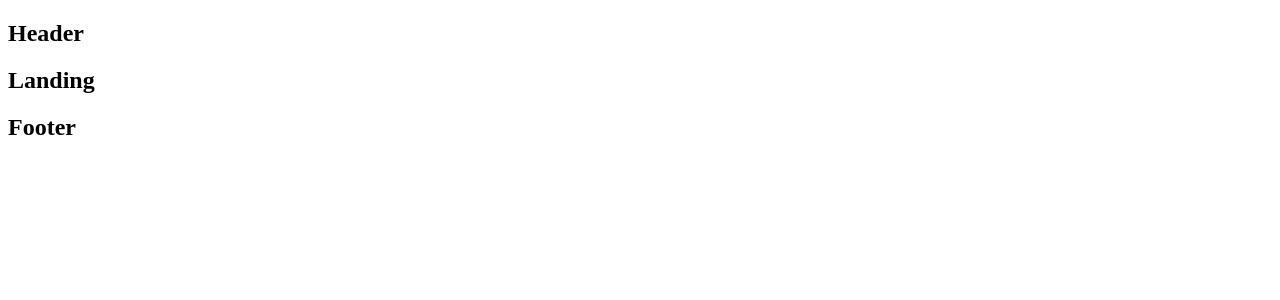
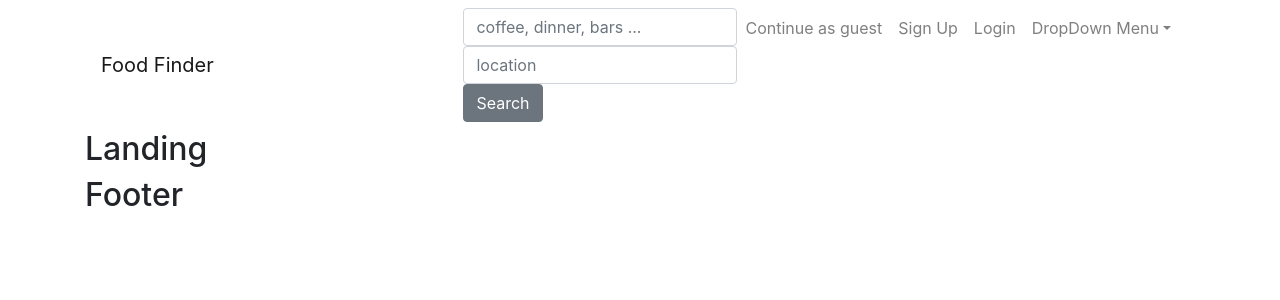
Before and after one commit to Evan-Alexander/food-app, a React (Create React App) app in the folder client/: page / in a window 1280 px wide. Shown: the top 300 px of the page. Built offline with nearby package versions, Linux system fonts and the light colour scheme.

Commit message:
add bootsrap reactstrap

```diff
--- a/client/src/components/App.js
+++ b/client/src/components/App.js
@@ -1,8 +1,8 @@
 import React, { Component } from 'react';
 import { BrowserRouter, Route } from 'react-router-dom';
 
+import Header from './Header';
 
-const Header = () => <h2>Header</h2>;
 const InitialSearch = () => <h2>InitialSearch</h2>;
 const Footer = () => <h2>Footer</h2>;
 const ListView = () => <h2>ListView</h2>;
@@ -16,7 +16,7 @@ class App extends Component {
     return (
       <div>
         <BrowserRouter>
-          <div>
+          <div className="container">
             <Header />
             <Route exact path="/" component={Landing} />
             <Route path="/search" component={InitialSearch} />
--- a/client/src/index.js
+++ b/client/src/index.js
@@ -1,3 +1,4 @@
+import 'bootstrap/dist/css/bootstrap.css';
 import React from 'react';
 import ReactDom from 'react-dom';
 import { Provider } from 'react-redux';
```
Also changed, not shown: client/package.json (+9 -1 lines), 1 other file (tests, documents, lock files or other folders).
